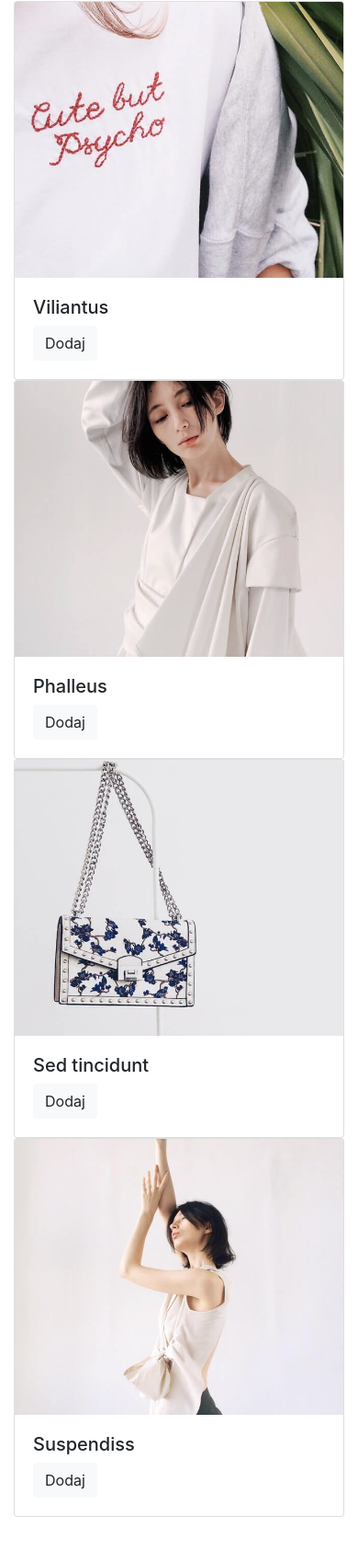
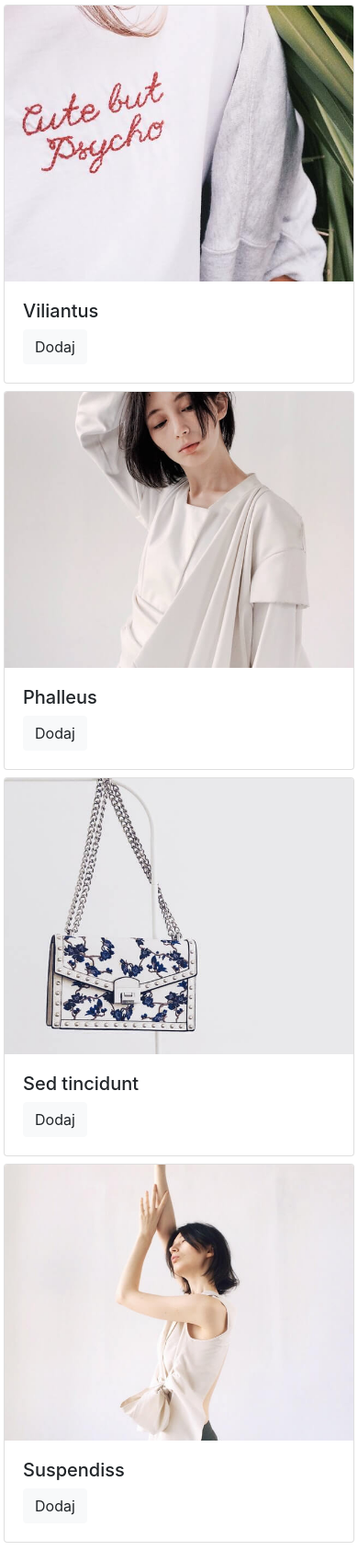
Before and after one commit to OllaWilk/bootstrap-home-page-shop, a website: page index.html in a window 390 px wide. Shown: the part 1286-2984 px from the top of the page at 92% size. Drawn offline with nearby package versions, Linux system fonts and the light colour scheme.

Commit message:
add fixed paddings in cards

```diff
--- a/index.html
+++ b/index.html
@@ -95,10 +95,10 @@
     <!-- Products -->
     <section class="products py-5">
         <div class="container ">
-            <div class="row">
-                <div class="col-lg-3">
+            <div class="row ">
+                <div class="col-lg-3  ">
                     <h2>Kolekcja</h2>
-                    <div class="list-group flex-sm-row flex-md-column">
+                    <div class="list-group flex-sm-row flex-md-column ">
                         <a href="#" class="list-group-item list-group-item-action ">
                             Vivamus
                         </a>
@@ -112,7 +112,7 @@
                 <div class="col-lg-9  ">
                     <h2>Nowości</h2>
                     <div class="row d-flex justify-content-around">
-                        <div class="col-sm-6 col-lg-3">
+                        <div class="col-sm-6 col-lg-3 px-1 py-1">
                             <div class="card mx-0">
                                 <div class=" card-image">
                                     <img src=" images/4.jpeg" class="card-img-top" alt="...">
@@ -123,7 +123,7 @@
                                 </div>
                             </div>
                         </div>
-                        <div class="col-sm-6 col-lg-3">
+                        <div class="col-sm-6 col-lg-3 px-1 py-1">
                             <div class="card">
                                 <div class=" card-image">
                                     <img src="images/6.jpeg" class="card-img-top" alt="...">
@@ -134,7 +134,7 @@
                                 </div>
                             </div>
                         </div>
-                        <div class="col-sm-6 col-lg-3">
+                        <div class="col-sm-6 col-lg-3 px-1 py-1">
                             <div class="card">
                                 <div class=" card-image">
                                     <img src="images/7.jpeg" class="card-img-top" alt="...">
@@ -145,8 +145,8 @@
                                 </div>
                             </div>
                         </div>
-                        <div class="col-sm-6 col-lg-3 d-lg-none">
-                            <div class="card">
+                        <div class="col-sm-6 col-lg-3 d-lg-none px-1 py-1">
+                            <div class="card ">
                                 <div class=" card-image">
                                     <img src="images/5.jpeg" class="card-img-top" alt="...">
                                 </div>
@@ -174,7 +174,7 @@
                         </div>
                     </div>
                 </div>
-                <div class="col-md-6">
+                <div class="col-md-6 ">
                     <div class="card md-3 justify-content-center  align-items-center">
                         <img src="images/9.jpeg" alt="sss">
                         <div class="card-body position-absolute">
@@ -184,7 +184,7 @@
                     </div>
                 </div>
                 <div class="col-12">
-                    <div class="card md-3 justify-content-center align-items-center">
+                    <div class="card md-3 justify-content-center align-items-center ">
                         <img src="images/10.jpeg" alt="sss">
                         <div class="card-body position-absolute">
                             <h5 style="color: white;">News and ideas</h5>
@@ -194,6 +194,9 @@
                 </div>
             </div>
         </div>
+    </section>
+    <section class="py-5">
+        <div class="row"></div>
     </section>
 
     <script src="https://code.jquery.com/jquery-3.5.1.slim.min.js"
```
